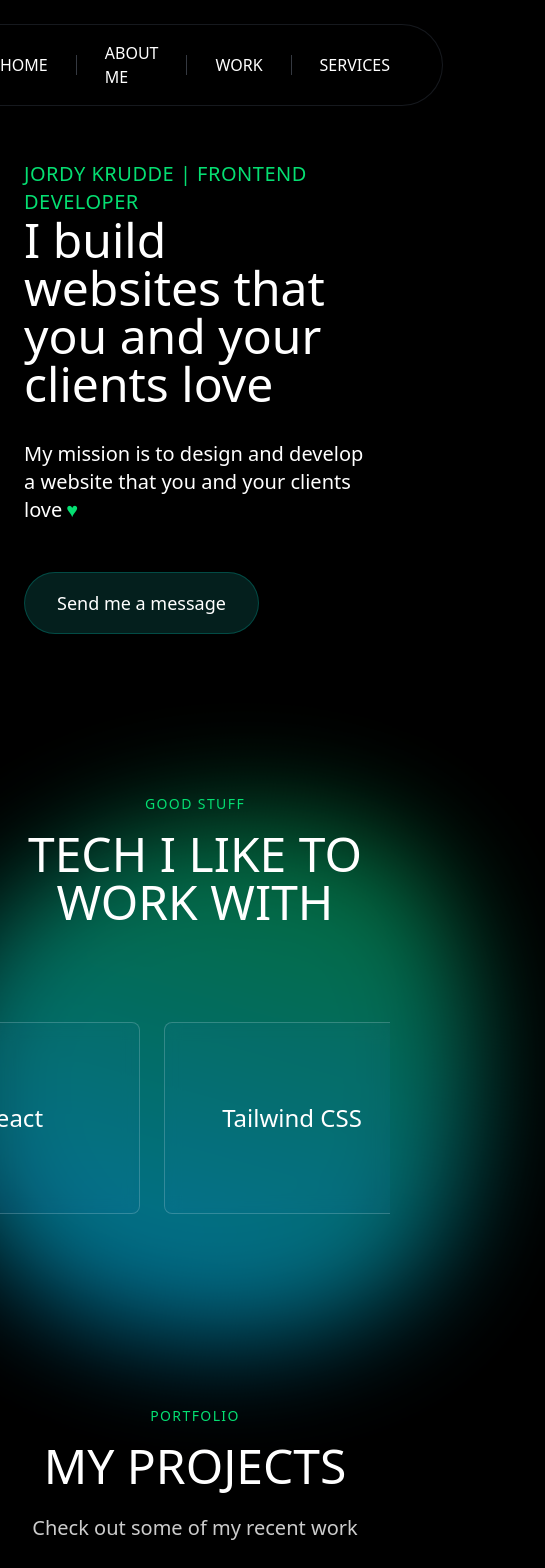
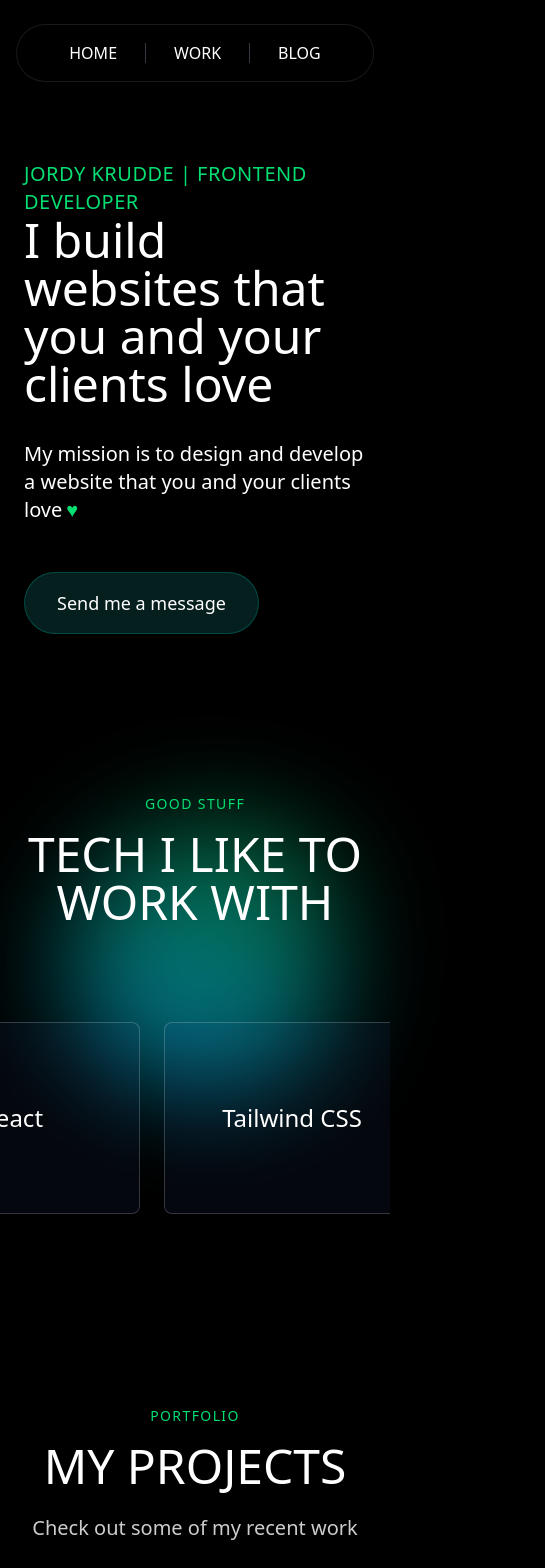
Before and after one commit to JordyKrudde/frontend-portfolio, a React (Vite) app: page / in a window 390 px wide. Shown: the top 1568 px of the page, 545 px wide, since content can reach past the window. Built offline with nearby package versions, Linux system fonts and the light colour scheme.

Commit message:
change blob size for mobile and rename block

```diff
--- a/src/components/blocks/ClientsSection.jsx
+++ b/src/components/blocks/TechStackSection.jsx
@@ -1,6 +1,6 @@
 import React, { useEffect, useRef } from 'react';
 
-function ClientsSection() {
+function TechStackSection() {
   const carouselRef = useRef(null);
 
   useEffect(() => {
@@ -32,7 +32,7 @@ function ClientsSection() {
     };
   }, []);
 
-  const clients = [
+  const tech = [
     { name: 'Github' },
     { name: 'React' },
     { name: 'Tailwind CSS' },
@@ -63,21 +63,21 @@ function ClientsSection() {
             className="flex items-center space-x-6 py-8"
             style={{ willChange: 'transform' }}
           >
-            {clients.map((client, index) => (
+            {tech.map((tech, index) => (
               <div
-                key={`${client.name}-${index}`}
+                key={`${tech.name}-${index}`}
                 className="flex-shrink-0 w-64 h-48 border border-slate-100/20 rounded-lg flex items-center justify-center p-6 bg-[#5a89fd0d] backdrop-blur-[8px]"
               >
-                <div className="text-white text-2xl">{client.name}</div>
+                <div className="text-white text-2xl">{tech.name}</div>
               </div>
             ))}
 
-            {clients.map((client, index) => (
+            {tech.map((tech, index) => (
               <div
-                key={`${client.name}-duplicate-${index}`}
+                key={`${tech.name}-duplicate-${index}`}
                 className="flex-shrink-0 w-64 h-48 border border-slate-100/20 rounded-lg flex items-center justify-center p-6 bg-[#5a89fd0d] backdrop-blur-[8px]"
               >
-                <div className="text-white text-2xl">{client.name}</div>
+                <div className="text-white text-2xl">{tech.name}</div>
               </div>
             ))}
           </div>
@@ -87,4 +87,4 @@ function ClientsSection() {
   );
 }
 
-export default ClientsSection;
+export default TechStackSection;
--- a/src/components/layout/Header.jsx
+++ b/src/components/layout/Header.jsx
@@ -26,11 +26,9 @@ function Header() {
             <div className="flex items-center">
               <Link to="/" className="text-white hover:text-green-400 transition-colors px-7">HOME</Link>
               <div className="h-5 border-l border-gray-500/50"></div>
-              <Link to="/about" className="text-white hover:text-green-400 transition-colors px-7">ABOUT ME</Link>
-              <div className="h-5 border-l border-gray-500/50"></div>
               <Link to="/projects" className="text-white hover:text-green-400 transition-colors px-7">WORK</Link>
               <div className="h-5 border-l border-gray-500/50"></div>
-              <Link to="/services" className="text-white hover:text-green-400 transition-colors px-7">SERVICES</Link>
+              <Link to="/blog" className="text-white hover:text-green-400 transition-colors px-7">BLOG</Link>
             </div>
           </div>
         </nav>
--- a/src/pages/Home.jsx
+++ b/src/pages/Home.jsx
@@ -1,13 +1,13 @@
 import React from 'react';
 import HeroSection from '../components/blocks/HeroSection';
-import ClientsSection from '../components/blocks/ClientsSection';
 import ProjectsGrid from '../components/blocks/ProjectsGrid';
+import TechStackSection from '../components/blocks/TechStackSection';
 
 function Home() {
   return (
     <>
       <HeroSection />
-      <ClientsSection />
+      <TechStackSection />
       <ProjectsGrid />
     </>
   );
--- a/src/styles/special-effects.css
+++ b/src/styles/special-effects.css
@@ -1,14 +1,24 @@
 /* Special visual effects for the portfolio site */
 
 #blob {
-  width: 500px;
-  height: 500px;
+  width: 250px;
+  height: 250px;
   background : linear-gradient(to right, #06974e, #02a1da);
   border-radius: 42% 58% 70% 30% / 45% 55% 70% 30%;
   filter: blur(50px);
   animation: blob 20s ease-in-out infinite alternate;
   opacity: 0.7;
   transition: border-radius 1s ease-in-out;
+
+  @media (min-width: 768px) {
+    width: 350px;
+    height: 350px;
+  }
+
+  @media (min-width: 1024px) {
+      width: 500px;
+      height: 500px;
+  }
 }
 
 @keyframes blob {
```
